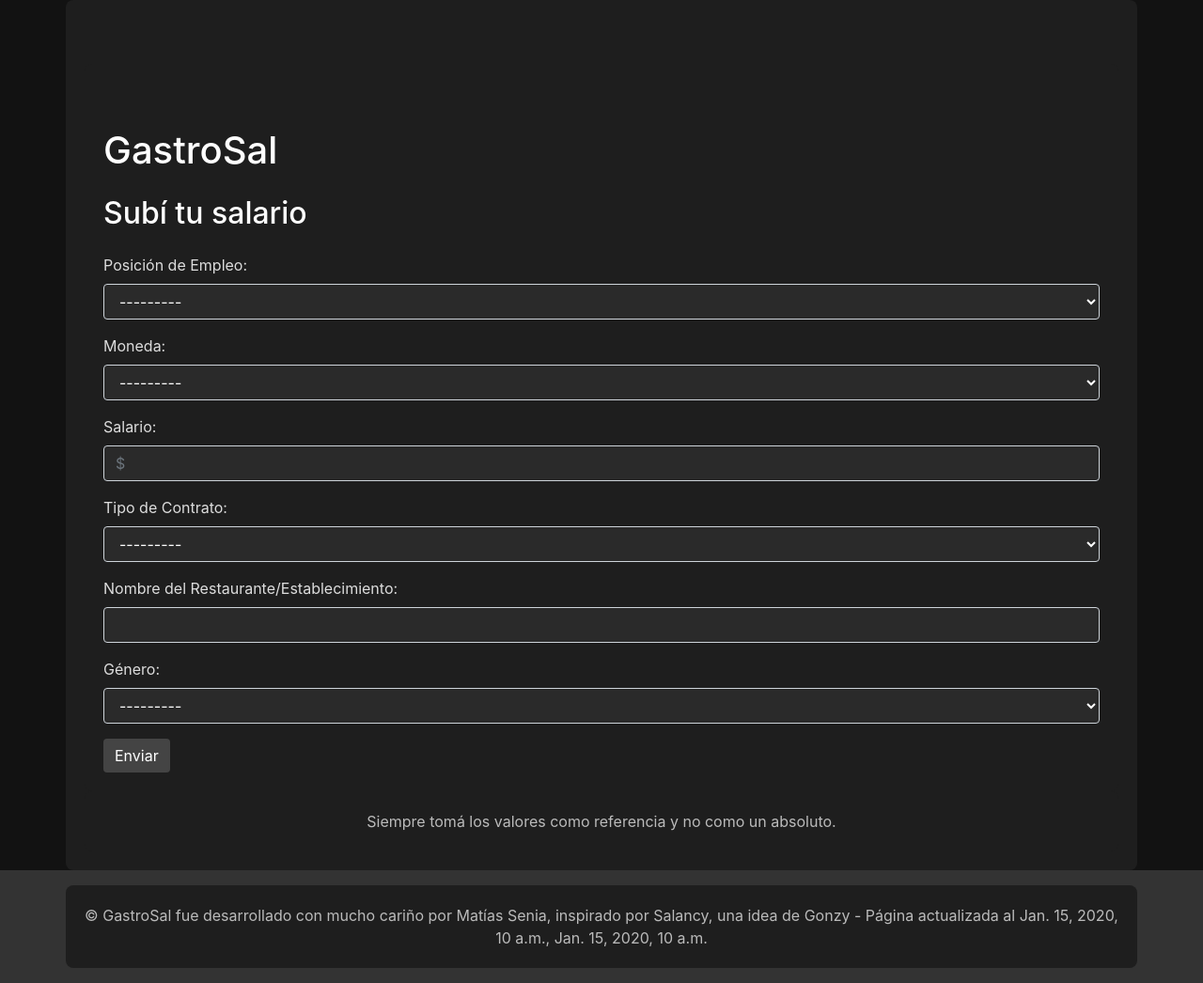
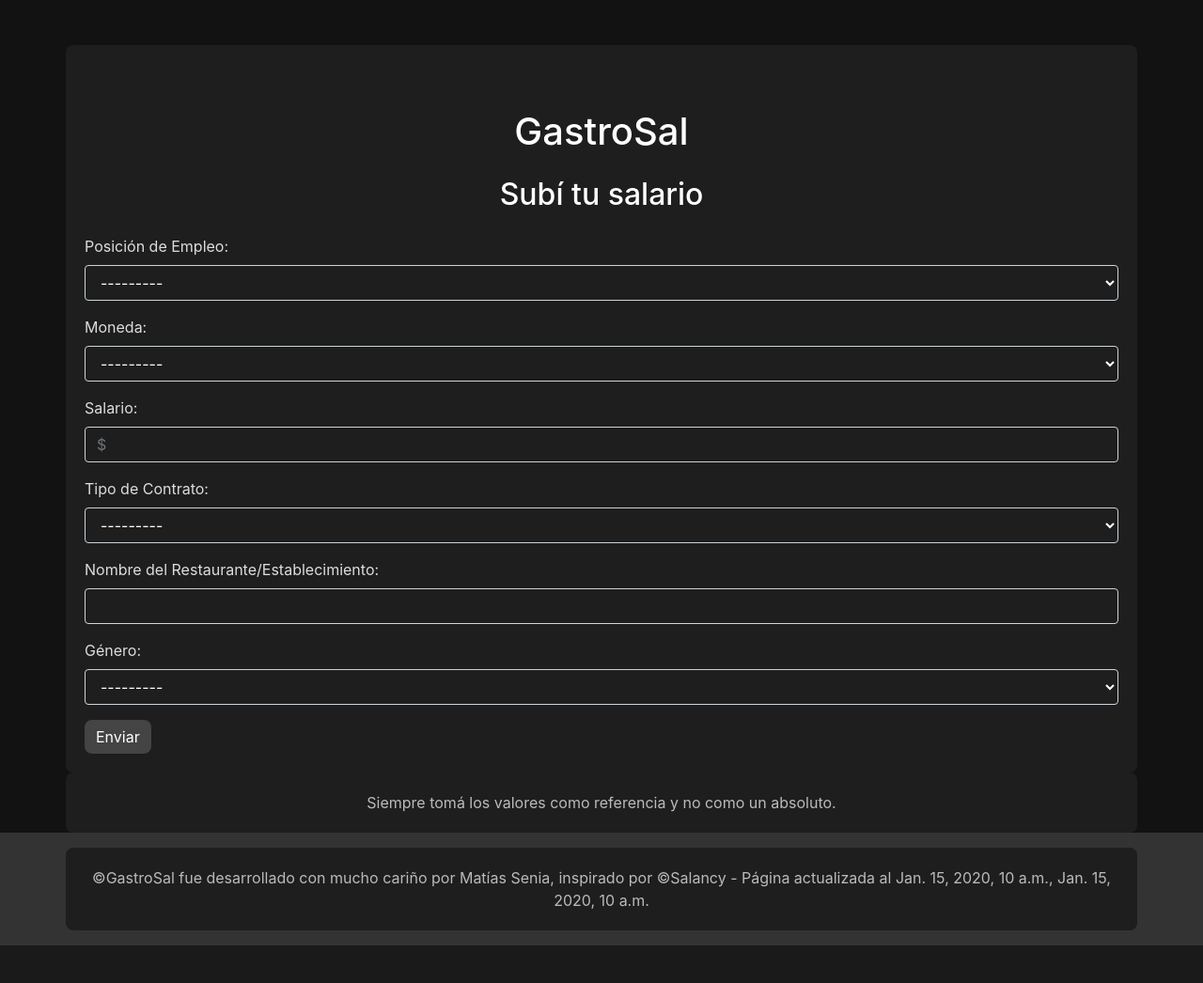
Before and after one commit to matiassenia/gastrosal, a Django app: template jobdata/templates/jobdata/upload_data.html in a window 1280 px wide. Shown: the whole page at 94% size. After the commit the page ends 1006 px from the top, so only its background shows below. Run offline with Django 5.2, Linux system fonts and the light colour scheme; tables that the repository leaves empty hold one stand-in row (values such as "Sample post"); the template is opened without the code that fills it: values that come from a table or form of the project are taken from there, most other values are stand-ins (such as "Sample title", 1, 10 or a date in 2020); some libraries are stand-ins or nearby versions.

Commit message:
more styles

```diff
--- a/jobdata/models.py
+++ b/jobdata/models.py
@@ -24,7 +24,7 @@
     CONTRACT_CHOICES = [
         ('100% en blanco', 'En blanco(Trabajo 100% registrado)'),
         ('100% en negro', 'En negro(Trabajo sin registrar)'),
-        ('Media jornada registrada / Media jornada sin registrar', 'Miti-Miti(Media jornada de trabajo registrado, la otra media jornada sin registrar)')
+        ('Media jornada registrada / Media jornada sin registrar', 'Media jornada de trabajo registrado, la otra media jornada sin registrar)')
     ]
 
     GENDER_CHOICES = [
@@ -35,7 +35,7 @@
 
     position = models.CharField(max_length=50, choices=POSITION_CHOICES)
     currency = models.CharField(max_length=3, choices=CURRENCY_CHOICES)
-    salary = models.DecimalField(max_digits=10, decimal_places=2, validators=[MinValueValidator(1)])
+    salary = models.DecimalField(max_digits=10, decimal_places=0, validators=[MinValueValidator(1)])
     contract_type = models.CharField(max_length=100, choices=CONTRACT_CHOICES)
     restaurant_name = models.CharField(max_length=100)
     gender = models.CharField(max_length=10, choices=GENDER_CHOICES)
--- a/jobdata/static/jobdata/css/styles.css
+++ b/jobdata/static/jobdata/css/styles.css
@@ -1,119 +1,99 @@
+:root {
+    --background-dark: #121212;
+    --background-medium: #1e1e1e;
+    --background-light: #333;
+    --text-light: #ffffff;
+    --text-muted: #bbbbbb;
+    --border-color: #444;
+    --focus-border-color: #555;
+    --placeholder-color: #aaaaaa;
+}
 
-/* styles.css */
+
 body {
-    background-color: #121212;
-    color: #ffffff;
+    background-color: var(--background-dark);
+    color: var(--text-light);
     margin: 0;
     padding: 0;
-
-
 }
 
 .container {
-    background-color: #1e1e1e;
+    background-color: var(--background-medium);
     border-radius: 8px;
     padding: 20px;
+    width: 100%;
 }
 
 .footer {
-    background-color: #1e1e1e;
+    background-color: var(--background-medium);
 }
 
 .bg-light {
-    background-color: #333 !important;
+    background-color: var(--background-light) !important;
 }
 
 .text-muted {
-    color: #bbbbbb !important;
+    color: var(--text-muted) !important;
 }
 
 .table {
-    background-color: #1e1e1e;
-    color: #ffffff;
-
+    background-color: var(--background-medium);
+    color: var(--text-light);
+    width: 100%;
 }
 
-.table thead th {
-    background-color: #1e1e1e;
-    color: #ffffff;
-
-
-}
-
+.table thead th,
 .table tbody tr {
-    background-color: #1e1e1e;
-    color: #ffffff;
-}
-
-.table tbody tr:nth-of-type(odd) {
-    background-color: #1e1e1e;
-}
-
-.table tbody tr:nth-of-type(even) {
-    background-color: #1e1e1e;
-}
-
-.table-striped tbody tr:nth-of-type(odd) {
-    background-color: #1e1e1e;
-}
-
-.table-striped tbody tr:nth-of-type(even) {
-    background-color: #1e1e1e;
+    background-color: var(--background-medium);
+    color: var(--text-light);
+    height: 3em;
 }
 
 .table-hover tbody tr:hover {
-    background-color: #333;
+    background-color: var(--background-light);
 }
 
-
-/* Estilos adicionales para otros elementos en modo oscuro */
-.navbar, .navbar-light .navbar-nav .nav-link {
-    background-color: #333;
-    color: #fff;
+.navbar,
+.navbar-light .navbar-nav .nav-link {
+    background-color: var(--background-light);
+    color: var(--text-light);
 }
 
-.card {
-    background-color: #333;
-    color: #fff;
+.card,
+.card-header,
+.card-footer,
+.btn {
+    background-color: var(--border-color);
+    color: var(--text-light);
     border: none;
     border-radius: 8px;
 }
 
-.card-header, .card-footer {
-    background-color: #444;
-    color: #fff;
+.btn:hover {
+    background-color: var(--focus-border-color);
 }
 
-.btn {
-    background-color: #444;
-    color: #fff;
-    border: none;
-}
-
-.btn:hover {
-    background-color: #555;
-    color: #fff;
-}
-
-
-
-/* Clearer text for form fields */
-input, select, textarea {
-    background-color: #2a2a2a;
-    color: #ffffff;
-    border: 1px solid #444;
+input,
+select,
+textarea {
+    background-color: var(--background-medium);
+    color: var(--text-light);
+    border: 1px solid var(--border-color);
     padding: 8px;
     border-radius: 4px;
 }
 
-input::placeholder, textarea::placeholder {
-    color: #aaaaaa;
+input::placeholder,
+textarea::placeholder {
+    color: var(--placeholder-color);
 }
 
-input:focus, select:focus, textarea:focus {
+input:focus,
+select:focus,
+textarea:focus {
     outline: none;
-    border-color: #555;
-    background-color: #333;
+    border-color: var(--focus-border-color);
+    background-color: var(--background-light);
 }
 
 label {
@@ -121,11 +101,20 @@
 }
 
 .form-control {
-    background-color: #2a2a2a;
-    color: #ffffff;
+    background-color: var(--background-medium);
+    color: var(--text-light);
 }
 
 .form-control:focus {
-    background-color: #333;
-    color: #ffffff;
+    background-color: var(--background-light);
+    color: var(--text-light);
 }
+
+h1, h2, h3, h4, h5, h6 {
+    text-align: center;
+}
+
+p {
+    text-align: justify;
+    line-height: 1.6;
+}
--- a/jobdata/templates/jobdata/base.html
+++ b/jobdata/templates/jobdata/base.html
@@ -12,7 +12,7 @@
     <header>
 
     </header>
-    <main role="main" class="container">
+    <main role="main" class="container-fluid mt-5">
         <div class="container mt-5">
             {% block content %}
             {% endblock %}
@@ -24,7 +24,7 @@
     {% block footer %}
     <footer class="footer mt-auto py-3 bg-light">
         <div class="container text-center">
-            <span class="text-muted">© GastroSal fue desarrollado con mucho cariño por Matías Senia, inspirado por Salancy, una idea de Gonzy - Página actualizada al {{ date }}, {{ time }}</span>
+            <span class="text-muted">©GastroSal fue desarrollado con mucho cariño por Matías Senia, inspirado por ©Salancy - Página actualizada al {{ date }}, {{ time }} </span>
         </div>
     </footer>
     {% endblock %}
--- a/jobdata/views.py
+++ b/jobdata/views.py
@@ -14,7 +14,10 @@
             return redirect('data_list')
     else:
         form = JobDataForm()
-    return render(request, 'jobdata/upload_data.html', {'form': form})
+    context ={
+        'form':form,
+    }
+    return render(request, 'jobdata/upload_data.html', context)
 
 def data_list(request):
     data = JobData.objects.all()
```
Also changed, not shown: jobdata/templates/jobdata/data_list.html (+5 -3 lines), db.sqlite3, jobdata/migrations/0003_alter_jobdata_contract_type_alter_jobdata_currency_and_more.py (added), jobdata/templates/jobdata/upload_data.html (line endings or trailing spaces).
